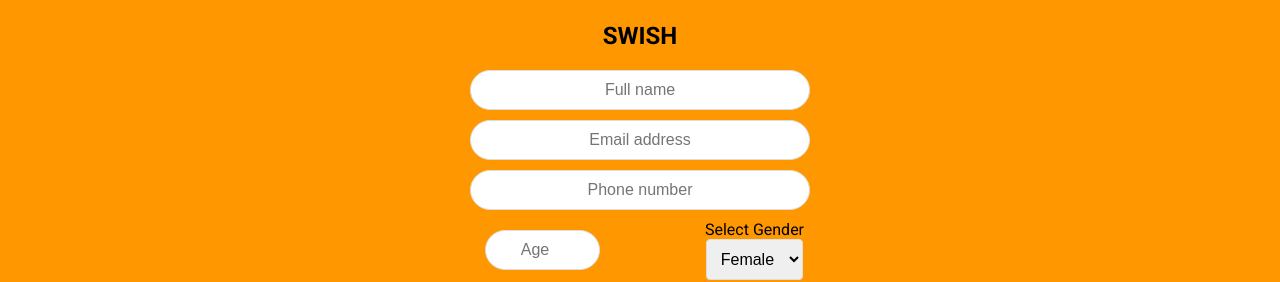
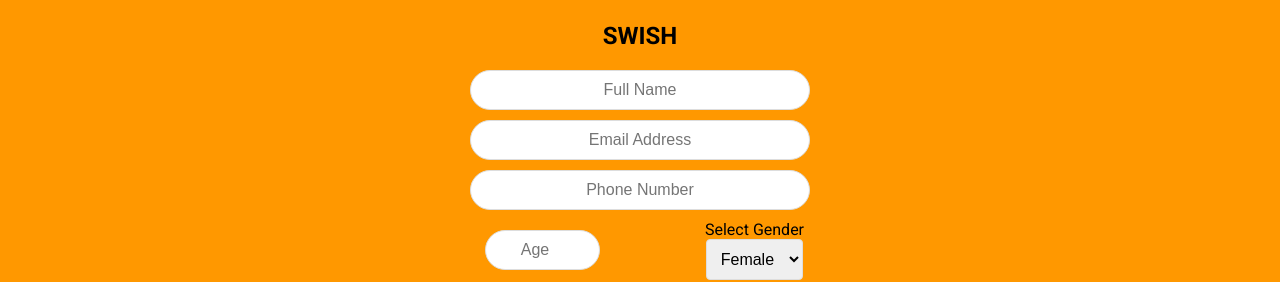
Before and after one commit to davers98/swish, a React (Create React App) app: page / in a window 1280 px wide. Shown: the part 302-584 px from the top of the page. Built offline with nearby package versions, Linux system fonts and the light colour scheme; some icons are missing.

Commit message:
Modified: Placeholders

```diff
--- a/src/Screens/SIgnUp/signUpScreen.jsx
+++ b/src/Screens/SIgnUp/signUpScreen.jsx
@@ -44,21 +44,21 @@ const SignUpForm = () => {
 
           <Input
             type="text"
-            placeholder="Full name"
+            placeholder="Full Name"
             value={fullName}
             onChange={(event) => setFullName(event.target.value)}
           />
 
           <Input
             type="email"
-            placeholder="Email address"
+            placeholder="Email Address"
             value={emailAddress}
             onChange={(event) => setEmailAddress(event.target.value)}
           />
 
           <Input
             type="tel"
-            placeholder="Phone number"
+            placeholder="Phone Number"
             value={phoneNumber}
             onChange={(event) => setPhoneNumber(event.target.value)}
           />
```
